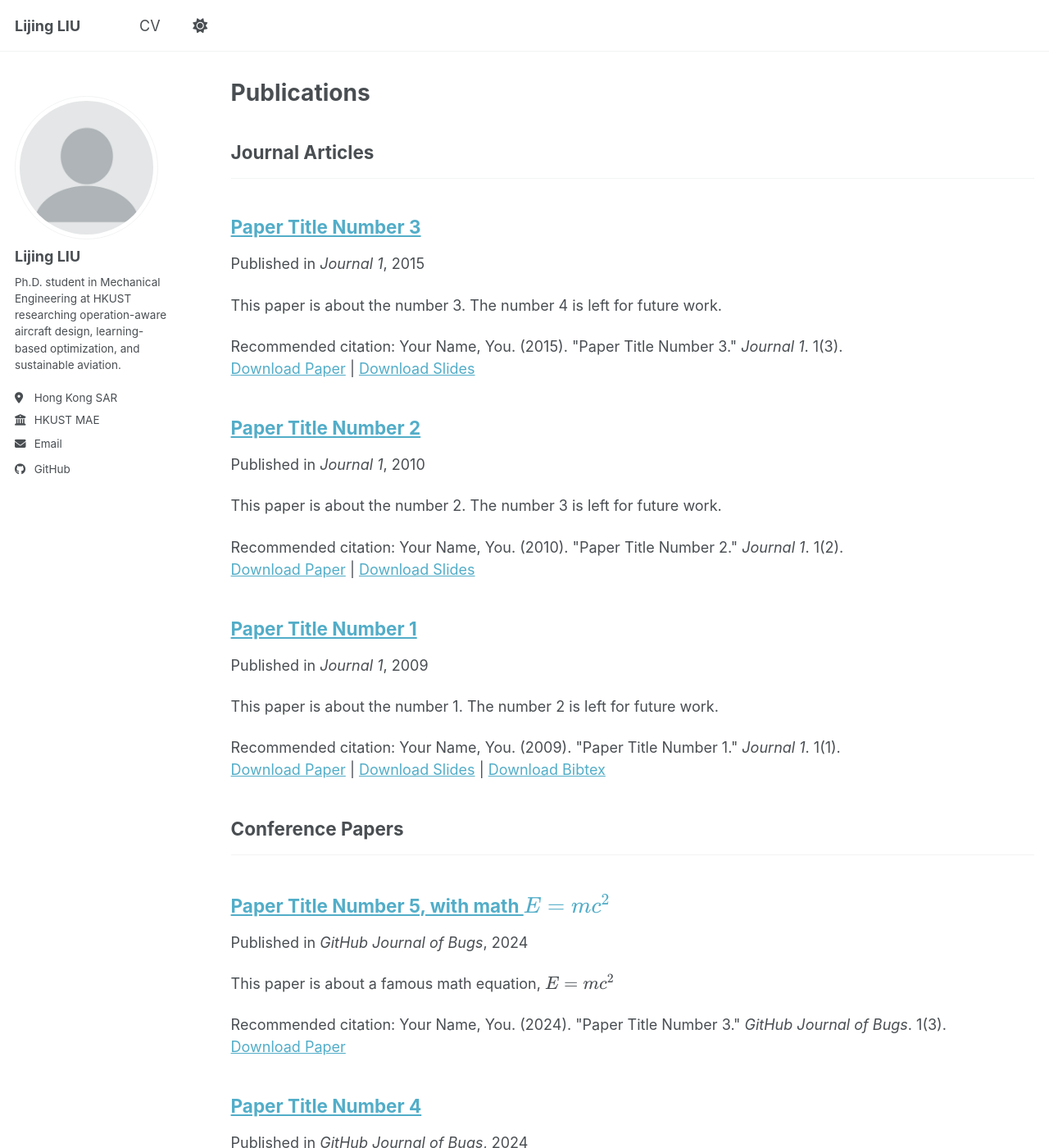
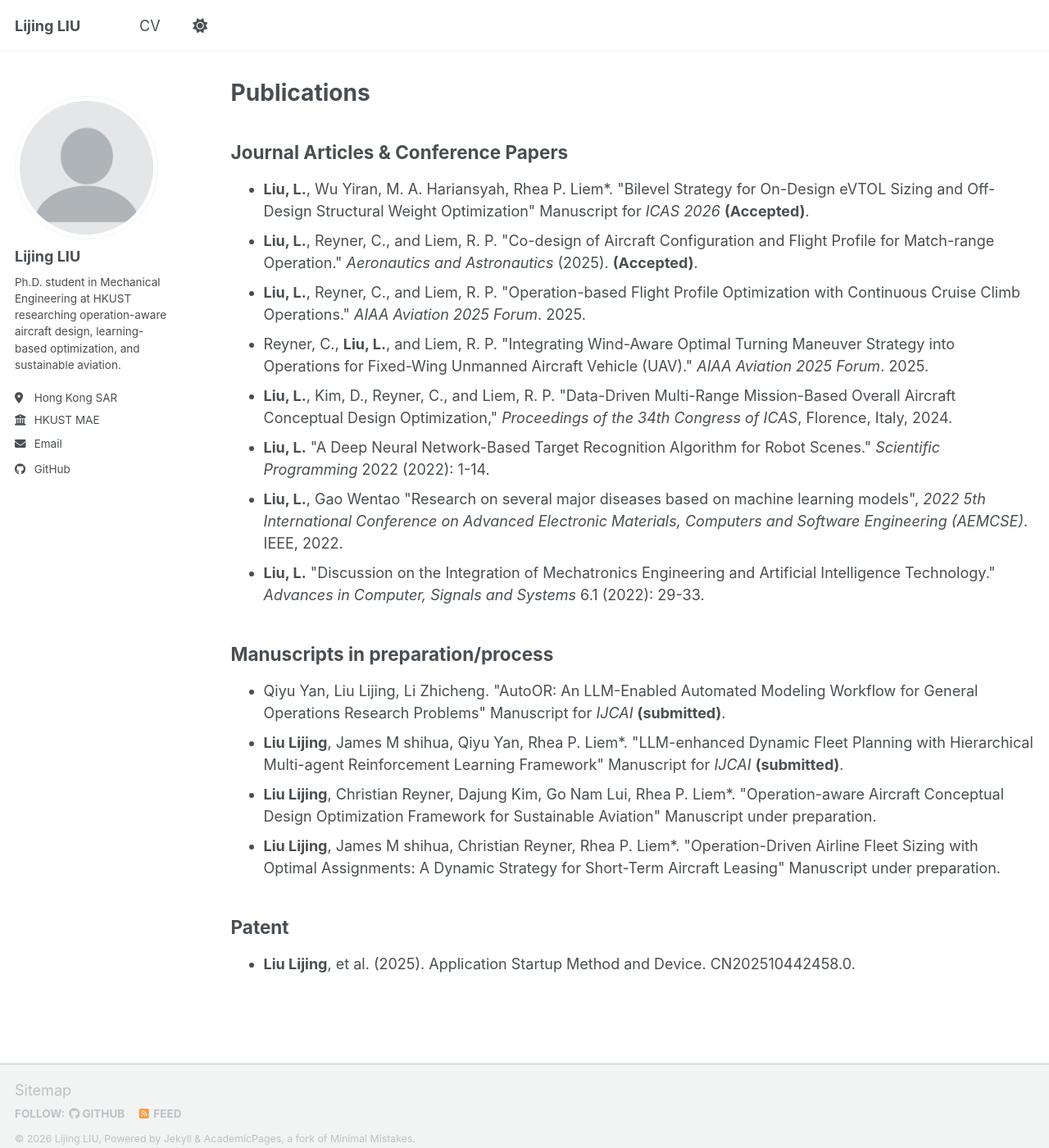
Before and after one commit to LijingJim/LijingJim.github.io, a Jekyll site: the page built from _pages/publications.html, in a window 1280 px wide and 1400 px high. Shown: the whole window at 82% size. Built offline with Jekyll 4.4.1, drawn with Linux system fonts in a browser that asks for light colours; a script bundle is joined from its source files by our own code; library files that are not in the unit come from our copies; some of the changed text lies outside the part shown.

Commit message:
Fix navigation and update publications page

```diff
--- a/_pages/publications.html
+++ b/_pages/publications.html
@@ -5,29 +5,30 @@ permalink: /publications/
 author_profile: true
 ---
 
-{% if site.author.googlescholar %}
-  <div class="wordwrap">You can also find my articles on <a href="{{site.author.googlescholar}}">my Google Scholar profile</a>.</div>
-{% endif %}
+<h2>Journal Articles &amp; Conference Papers</h2>
 
-{% include base_path %}
+<ul>
+  <li><strong>Liu, L.</strong>, Wu Yiran, M. A. Hariansyah, Rhea P. Liem*. "Bilevel Strategy for On-Design eVTOL Sizing and Off-Design Structural Weight Optimization" Manuscript for <em>ICAS 2026</em> <strong>(Accepted)</strong>.</li>
+  <li><strong>Liu, L.</strong>, Reyner, C., and Liem, R. P. "Co-design of Aircraft Configuration and Flight Profile for Match-range Operation." <em>Aeronautics and Astronautics</em> (2025). <strong>(Accepted)</strong>.</li>
+  <li><strong>Liu, L.</strong>, Reyner, C., and Liem, R. P. "Operation-based Flight Profile Optimization with Continuous Cruise Climb Operations." <em>AIAA Aviation 2025 Forum</em>. 2025.</li>
+  <li>Reyner, C., <strong>Liu, L.</strong>, and Liem, R. P. "Integrating Wind-Aware Optimal Turning Maneuver Strategy into Operations for Fixed-Wing Unmanned Aircraft Vehicle (UAV)." <em>AIAA Aviation 2025 Forum</em>. 2025.</li>
+  <li><strong>Liu, L.</strong>, Kim, D., Reyner, C., and Liem, R. P. "Data-Driven Multi-Range Mission-Based Overall Aircraft Conceptual Design Optimization," <em>Proceedings of the 34th Congress of ICAS</em>, Florence, Italy, 2024.</li>
+  <li><strong>Liu, L.</strong> "A Deep Neural Network-Based Target Recognition Algorithm for Robot Scenes." <em>Scientific Programming</em> 2022 (2022): 1-14.</li>
+  <li><strong>Liu, L.</strong>, Gao Wentao "Research on several major diseases based on machine learning models", <em>2022 5th International Conference on Advanced Electronic Materials, Computers and Software Engineering (AEMCSE)</em>. IEEE, 2022.</li>
+  <li><strong>Liu, L.</strong> "Discussion on the Integration of Mechatronics Engineering and Artificial Intelligence Technology." <em>Advances in Computer, Signals and Systems</em> 6.1 (2022): 29-33.</li>
+</ul>
 
-<!-- New style rendering if publication categories are defined -->
-{% if site.publication_category %}
-  {% for category in site.publication_category  %}
-    {% assign title_shown = false %}
-    {% for post in site.publications reversed %}
-      {% if post.category != category[0] %}
-        {% continue %}
-      {% endif %}
-      {% unless title_shown %}
-        <h2>{{ category[1].title }}</h2><hr />
-        {% assign title_shown = true %}
-      {% endunless %}
-      {% include archive-single.html %}
-    {% endfor %}
-  {% endfor %}
-{% else %}
-  {% for post in site.publications reversed %}
-    {% include archive-single.html %}
-  {% endfor %}
-{% endif %}
+<h2>Manuscripts in preparation/process</h2>
+
+<ul>
+  <li>Qiyu Yan, Liu Lijing, Li Zhicheng. "AutoOR: An LLM-Enabled Automated Modeling Workflow for General Operations Research Problems" Manuscript for <em>IJCAI</em> <strong>(submitted)</strong>.</li>
+  <li><strong>Liu Lijing</strong>, James M shihua, Qiyu Yan, Rhea P. Liem*. "LLM-enhanced Dynamic Fleet Planning with Hierarchical Multi-agent Reinforcement Learning Framework" Manuscript for <em>IJCAI</em> <strong>(submitted)</strong>.</li>
+  <li><strong>Liu Lijing</strong>, Christian Reyner, Dajung Kim, Go Nam Lui, Rhea P. Liem*. "Operation-aware Aircraft Conceptual Design Optimization Framework for Sustainable Aviation" Manuscript under preparation.</li>
+  <li><strong>Liu Lijing</strong>, James M shihua, Christian Reyner, Rhea P. Liem*. "Operation-Driven Airline Fleet Sizing with Optimal Assignments: A Dynamic Strategy for Short-Term Aircraft Leasing" Manuscript under preparation.</li>
+</ul>
+
+<h2>Patent</h2>
+
+<ul>
+  <li><strong>Liu Lijing</strong>, et al. (2025). Application Startup Method and Device. CN202510442458.0.</li>
+</ul>
```
